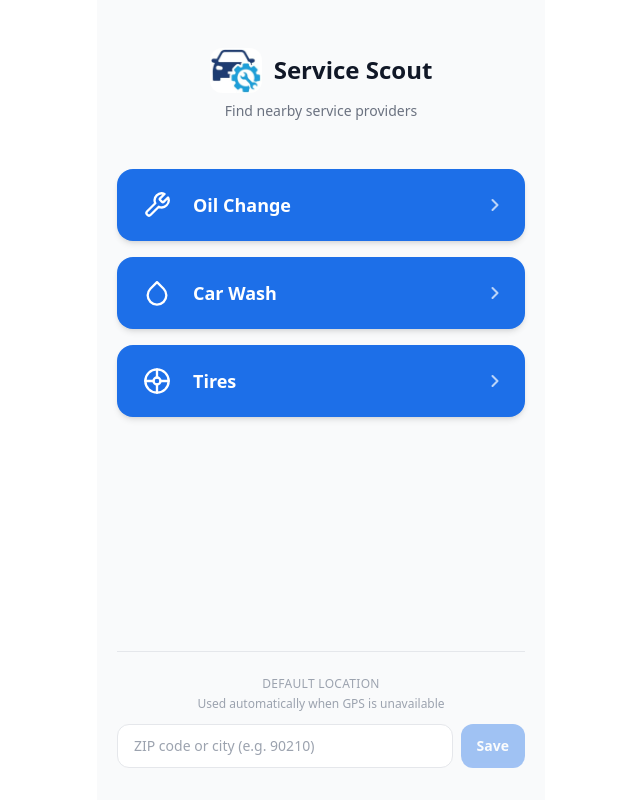
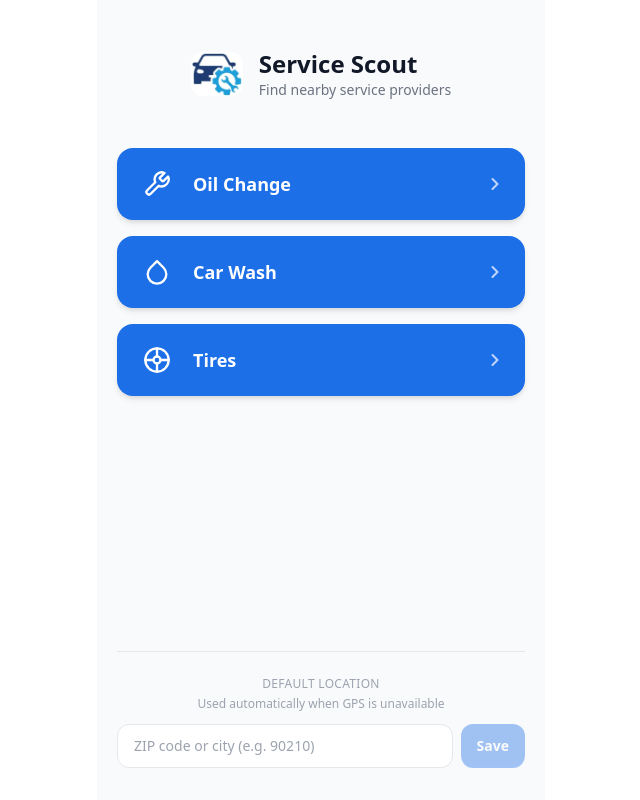
Before and after one commit to halliday2026/service_scout, a React (Vite) app: page / in a window 1280 px wide. Shown: the whole page, without its empty margins (319-959 px from the left). Built offline with nearby package versions, Linux system fonts and the light colour scheme.

Commit message:
added logo to homepage

```diff
--- a/src/components/screens/HomeScreen.jsx
+++ b/src/components/screens/HomeScreen.jsx
@@ -86,11 +86,13 @@
 export default function HomeScreen({ onSelectService, isOffline, defaultLocation, onSaveDefaultLocation }) {
   return (
     <div className="flex flex-col items-center px-5 pt-12 pb-8 min-h-screen">
-      <div className="flex items-center gap-3 mb-2">
+      <div className="flex items-center gap-4 mb-12">
         <AppLogo size={52} />
-        <h1 className="text-2xl font-bold text-gray-900">Service Scout</h1>
+        <div>
+          <h1 className="text-2xl font-bold text-gray-900">Service Scout</h1>
+          <p className="text-gray-500 text-sm">Find nearby service providers</p>
+        </div>
       </div>
-      <p className="text-gray-500 text-sm mb-12 text-center">Find nearby service providers</p>
 
       <div className="w-full flex flex-col gap-4">
         {SERVICES.map((s) => (
```
Also changed, not shown: screenshots/header-fix.png (added).
